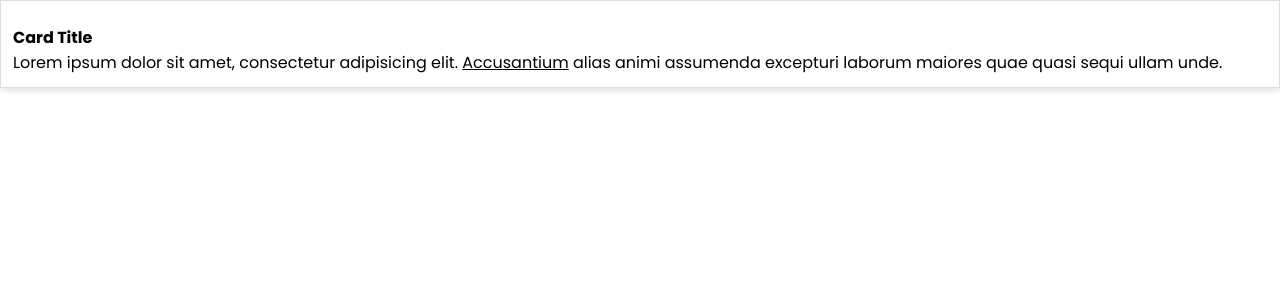
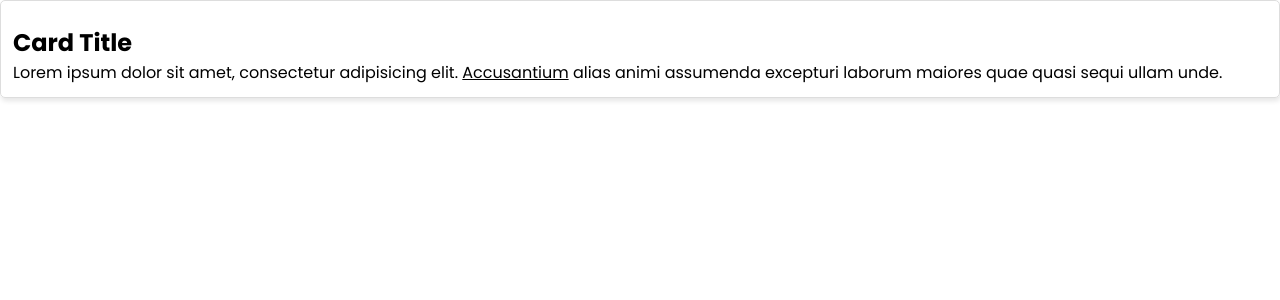
Before and after one commit to Erhahon-Imafidon/customStyling-library, a React (Vite) app: page / in a window 1280 px wide. Shown: the top 300 px of the page. Built offline with nearby package versions, Linux system fonts and the light colour scheme.

Commit message:
Learnt to debug sass files

```diff
--- a/src/SassyFusion/_variables.scss
+++ b/src/SassyFusion/_variables.scss
@@ -1,3 +1,5 @@
+@use "sass:math";
+
 // theme colors
 $primary: #326dee;
 $secondary: #1ac888;
@@ -17,9 +19,13 @@ $base-box-shadow: 1px 3px 5px rgba(0,0,0,0.1);
 
 // font-size
 $base-font-size: 1rem;
+$font-size-sm: $base-font-size * 0.75;
+$font-size-lg: $base-font-size * 1.5;
+$font-size-xl: $base-font-size * 2;
+$font-size-xxl: $base-font-size * 3;
 
 
 // functions
 @function px-to-rem($px) {
-  @return ($px / 16px) * 1rem;
+  @return math.div($px, 16) * 1rem;
 }
--- a/src/SassyFusion/components/_cards.scss
+++ b/src/SassyFusion/components/_cards.scss
@@ -1,13 +1,15 @@
 @use "../variables" as *;
+@use "sass:math";
 
 .cards {
   display: block;
   padding: $base-padding;
   border: $base-border-thickness solid #ddd;
   box-shadow: $base-box-shadow;
+  border-radius: math.div($base-border-radius, 4);
 
   .card-title {
-    font-size: $base-font-size;
+    font-size: px-to-rem(24);
     padding-top: $base-padding;
     font-weight: bold;
   }
@@ -20,3 +22,6 @@
     }
   }
 }
+
+//@debug 'hello leaders';
+//@debug math.div(24, 15);
```
